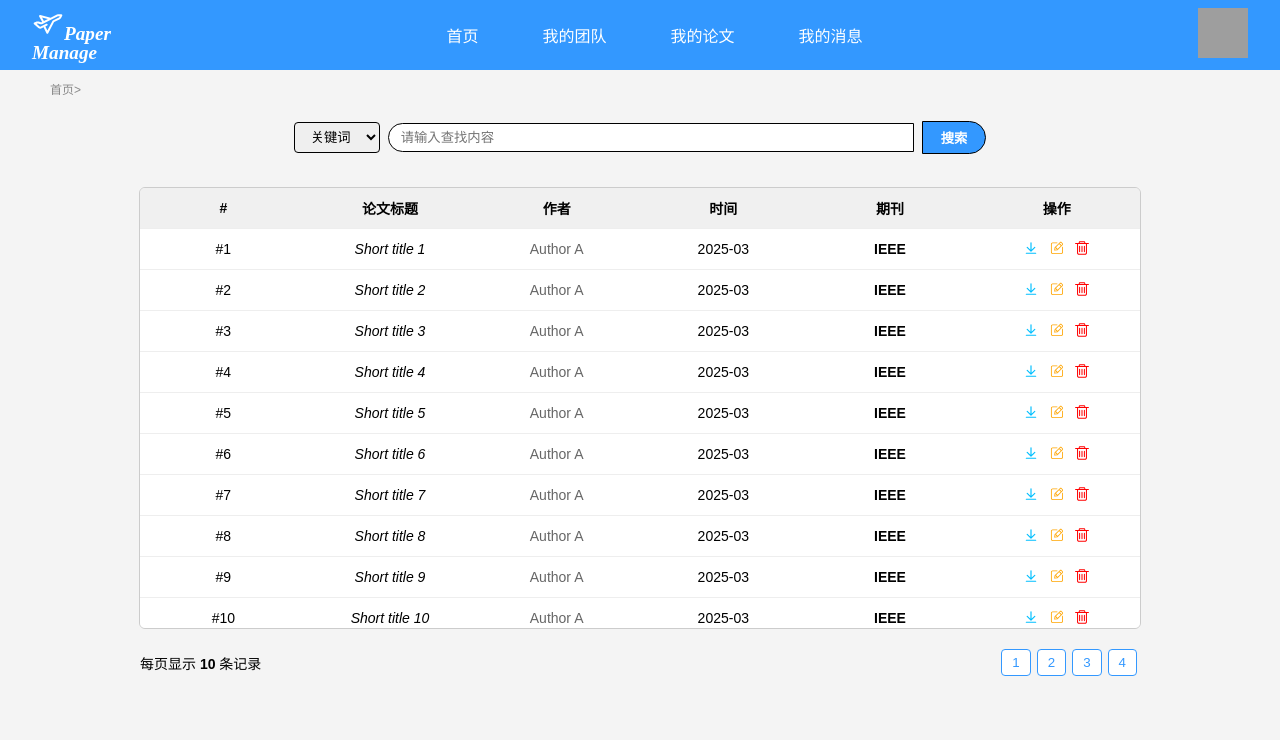
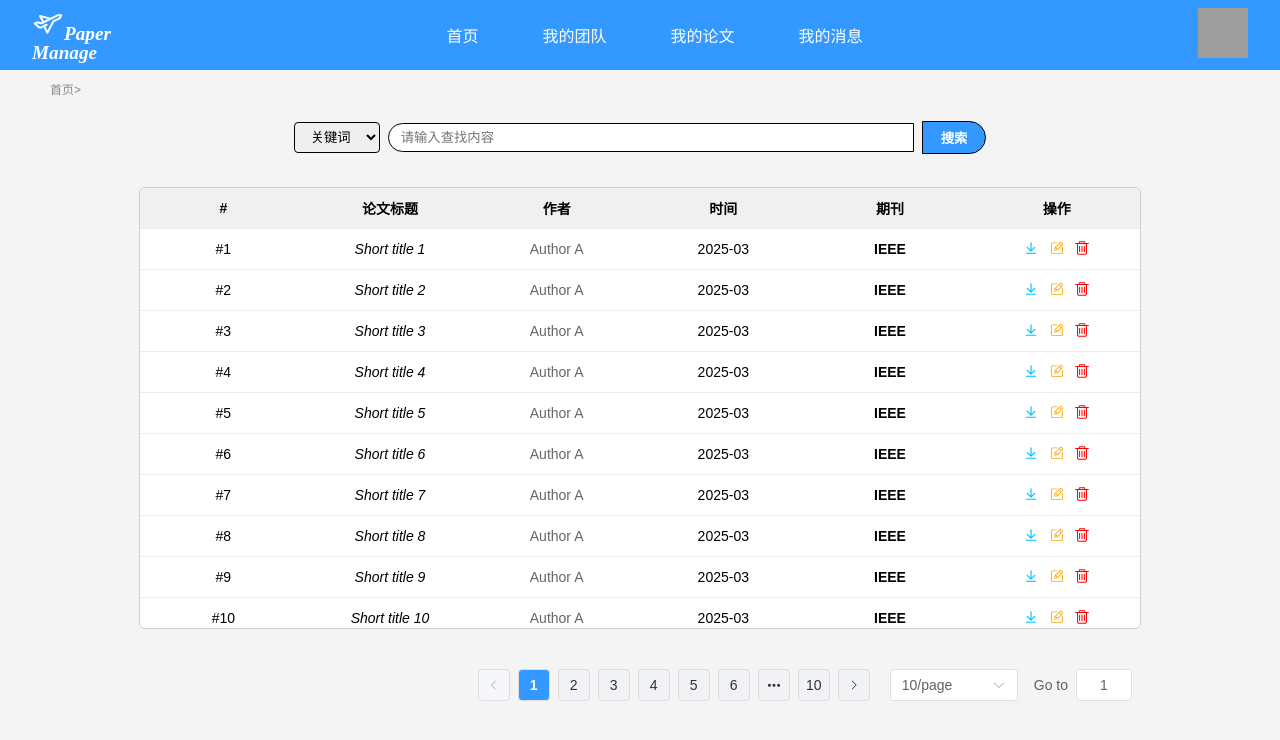
Before and after one commit to NingNZ/Paper-Manage-System, a Vue app in the folder vueProject/: page /search in a window 1280 px wide. Shown: the top 740 px of the page. Built offline with nearby package versions, Linux system fonts and the light colour scheme; grey boxes are pictures that could not be loaded; what particles.vue3 would draw is missing.

Commit message:
搜索界面增加分页器

```diff
--- a/vueProject/pages/SearchResult.vue
+++ b/vueProject/pages/SearchResult.vue
@@ -1,5 +1,34 @@
 <script setup>
 import bar from "../components/bar.vue";
+import { ref, computed } from 'vue';
+
+// 模拟全部论文数据
+const allData = ref(Array.from({ length: 100 }, (_, i) => ({
+  id: i + 1,
+  title: `Short title ${i + 1}`,
+  author: 'Author A',
+  time: '2025-03',
+  journal: 'IEEE'
+})))
+
+const currentPage = ref(1)
+const pageSize = ref(10)
+const total = ref(allData.value.length)
+
+const handlePageChange = (page) => {
+  currentPage.value = page
+}
+
+const handleSizeChange = (size) => {
+  pageSize.value = size
+  currentPage.value = 1 // 切换每页条数时回到第一页
+}
+
+// 当前页展示的数据
+const paginatedData = computed(() => {
+  const start = (currentPage.value - 1) * pageSize.value
+  return allData.value.slice(start, start + pageSize.value)
+})
 </script>
 
 <template>
@@ -33,12 +62,12 @@ import bar from "../components/bar.vue";
             </tr>
           </thead>
           <tbody>
-            <tr v-for="i in 10" :key="i">
-              <td>#{{ i }}</td>
-              <td><i>Short title {{ i }}</i></td>
-              <td><span style="color: #666;">Author A</span></td>
-              <td>2025-03</td>
-              <td><b>IEEE</b></td>
+            <tr v-for="item in paginatedData" :key="item.id">
+              <td>#{{ item.id }}</td>
+              <td><i>{{ item.title }}</i></td>
+              <td><span style="color: #666;">{{ item.author }}</span></td>
+              <td>{{ item.time }}</td>
+              <td><b>{{ item.journal }}</b></td>
               <td>
                 <img src="../assets/download.svg" alt="下载" title="下载" class="icon-action" />
                 &nbsp;
@@ -53,13 +82,16 @@ import bar from "../components/bar.vue";
 
       <!-- 分页器 -->
       <div class="pagination">
-        <span>每页显示 <b>10</b> 条记录</span>
-        <div class="pages">
-          <button>1</button>
-          <button>2</button>
-          <button>3</button>
-          <button>4</button>
-        </div>
+        <el-pagination
+          background
+          layout="prev, pager, next, sizes, jumper"
+          :total="total"
+          :page-size="pageSize"
+          :current-page="currentPage"
+          :page-sizes="[10, 20, 50]"
+          @current-change="handlePageChange"
+          @size-change="handleSizeChange"
+        />
       </div>
     </main>
   </div>
@@ -85,7 +117,7 @@ html, body {
 .main-content {
   flex: 1;
   text-align: center;
-  padding-top: 10px; /* 向上移动页面内容，原为20px */
+  padding-top: 10px;
 }
 
 .breadcrumb {
@@ -96,17 +128,15 @@ html, body {
   margin-bottom: 10px;
 }
 
-/* 搜索外层容器 */
 .search-wrapper {
   height: 80px;
   display: flex;
   justify-content: center;
   align-items: center;
   margin-bottom: 10px;
-  margin-top: -10px; /* 向上微调搜索框位置 */
+  margin-top: -10px;
 }
 
-/* 搜索栏 */
 .search-bar {
   display: flex;
   align-items: center;
@@ -137,7 +167,6 @@ html, body {
   font-weight: bold;
 }
 
-/* 表格容器 */
 .table-container {
   width: 90%;
   max-width: 1000px;
@@ -149,7 +178,6 @@ html, body {
   border-radius: 6px;
 }
 
-/* 表格样式 */
 table {
   width: 100%;
   border-collapse: collapse;
@@ -171,7 +199,6 @@ th, td {
   vertical-align: middle;
 }
 
-/* 图标大小和交互效果 */
 .icon-action {
   height: 1em;
   cursor: pointer;
@@ -187,25 +214,36 @@ th, td {
 .pagination {
   width: 90%;
   max-width: 1000px;
-  margin: 10px auto;
+  margin: 20px auto;
   display: flex;
-  justify-content: space-between;
-  align-items: center;
-  font-size: 14px;
+  justify-content: flex-end;
 }
 
-.pages button {
-  margin: 0 3px;
-  padding: 5px 10px;
-  border: 1px solid #3398ff;
-  background-color: white;
-  color: #3398ff;
-  border-radius: 4px;
-  cursor: pointer;
+:deep(.el-pagination) {
+  background: #f4f4f4; /* 与 .container 背景色一致 */
+  padding: 12px 20px;
+  border-radius: 8px;
+  box-shadow: 0 2px 8px rgba(0, 0, 0, 0.05);
 }
 
-.pages button:hover {
+:deep(.el-pagination.is-background .btn-prev),
+:deep(.el-pagination.is-background .btn-next),
+:deep(.el-pagination.is-background .el-pager li) {
+  border: 1px solid #ddd;
+  border-radius: 4px;
+}
+
+:deep(.el-pagination.is-background .el-pager li:not(.is-disabled).is-active) {
   background-color: #3398ff;
   color: white;
 }
+
+:deep(.el-pagination) {
+  align-self: flex-end;
+  margin-top: 20px;
+  background: transparent !important;
+  box-shadow: none !important;
+  border: none !important;
+  padding: 0 !important;
+}
 </style>
```
